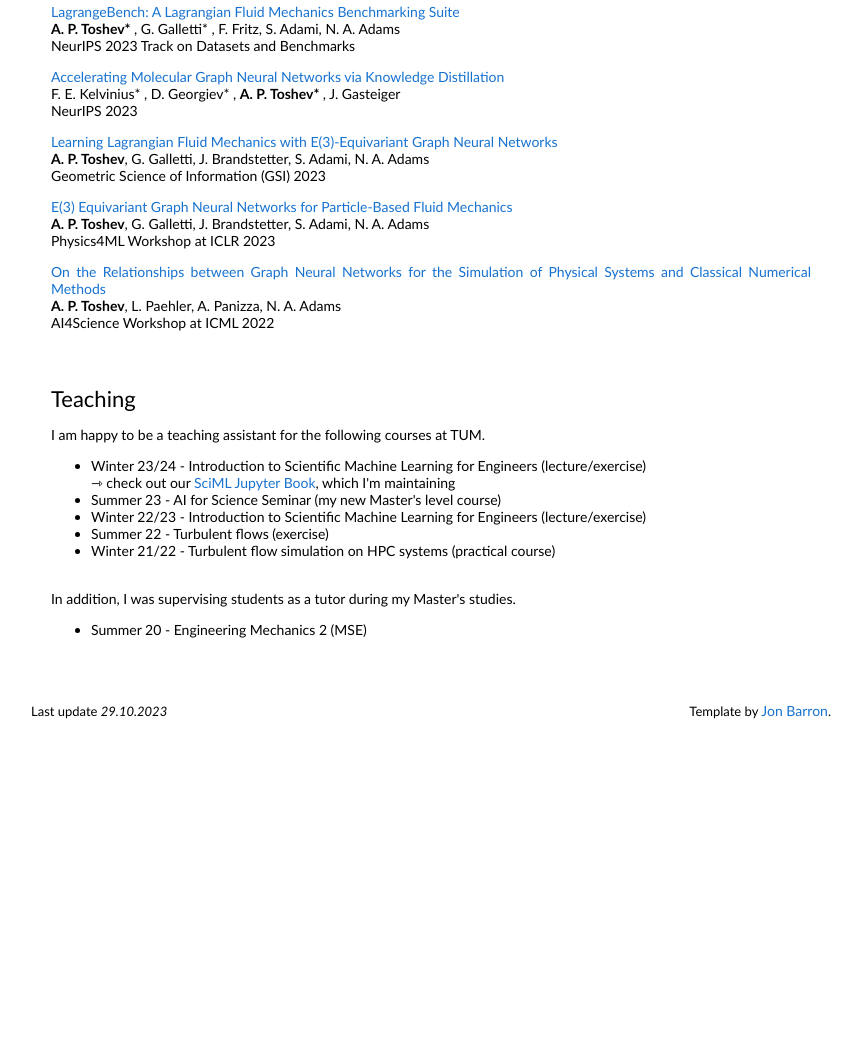
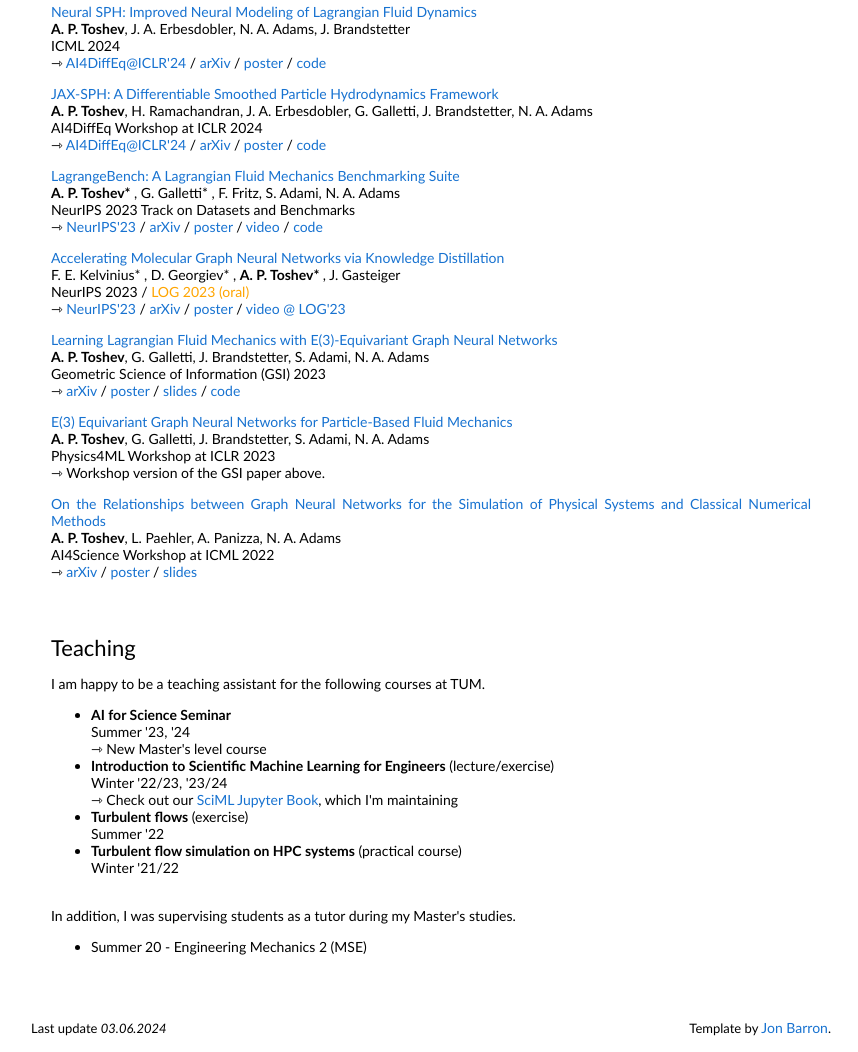
Before and after one commit to arturtoshev/arturtoshev.github.io, a plain HTML site: page index.html in a window 1280 px wide. Shown: the part 511-1563 px from the top of the page, without its empty margins (209-1067 px from the left). Before the commit the page ends 1251 px from the top, so only its background shows below. Drawn offline with Linux system fonts and the light colour scheme.

Commit message:
update CV

```diff
--- a/index.html
+++ b/index.html
@@ -25,7 +25,7 @@
               <p>I'm a PhD Candidate at <a href="https://www.tum.de/en/">Technical University of Munich</a> since April 2021 where I am supervised by Professor <a href="https://www.epc.ed.tum.de/en/aer/members/cv/prof-adams/">Nikolaus Adams</a>. My research combines Machine Learning and Particle-Based Fluid Dynamics.
               </p>
               <p>
-                More about me can be found in my <a href="data/CV20231031.pdf">Resume</a>. If you have some questions, just drop me an email or connect with me on one of the following platforms.
+                More about me can be found in my <a href="data/CV20240603.pdf">Resume</a>. If you have some questions, just drop me an email or connect with me on one of the following platforms.
               </p>
               <p style="text-align:center">
                 <a href="mailto:artur.toshev@tum.de">Email</a>&nbsp/&nbsp
@@ -60,28 +60,47 @@
               <td style="padding:20px;width:100%;vertical-align:middle">
                 <heading>Publications</heading>
                 <p>
+                  <a href=https://arxiv.org/abs/2402.06275>Neural SPH: Improved Neural Modeling of Lagrangian Fluid Dynamics</a><br>
+                  <b>A. P. Toshev</b>, J. A. Erbesdobler, N. A. Adams, J. Brandstetter <br>
+                  ICML 2024 <br>
+                  &#8702; <a href="https://iclr.cc/virtual/2024/21337">AI4DiffEq@ICLR'24</a> / </a><a href="https://arxiv.org/abs/2402.06275">arXiv</a> / <a href="https://iclr.cc/media/iclr-2024/Slides/21337.pdf">poster</a> / <a href="https://github.com/tumaer/neuralsph">code</a>
+                  <!-- &#8702; <a href="">website</a> / <a href="">arXiv</a> / <a href="">poster</a> / <a href="">video</a> / <a href="">code</a> -->
+                </p>
+                <p>
+                  <a href=https://arxiv.org/abs/2403.04750>JAX-SPH: A Differentiable Smoothed Particle Hydrodynamics Framework</a><br>
+                  <b>A. P. Toshev</b>, H. Ramachandran, J. A. Erbesdobler, G. Galletti, J. Brandstetter, N. A. Adams <br>
+                  AI4DiffEq Workshop at ICLR 2024 <br>
+                  &#8702; <a href="https://iclr.cc/virtual/2024/21397">AI4DiffEq@ICLR'24</a> / <a href="https://arxiv.org/abs/2403.04750">arXiv</a> / <a href="https://iclr.cc/media/iclr-2024/Slides/21397.pdf">poster</a> / <a href="https://github.com/tumaer/jax-sph">code</a>
+                </p>
+                <p>
                   <a href=https://arxiv.org/abs/2309.16342>LagrangeBench: A Lagrangian Fluid Mechanics Benchmarking Suite</a><br>
                   <b>A. P. Toshev<span class="equal-contribution">*</span> </b>, G. Galletti<span class="equal-contribution">*</span> , F. Fritz, S. Adami, N. A. Adams <br>
-                  NeurIPS 2023 Track on Datasets and Benchmarks
+                  NeurIPS 2023 Track on Datasets and Benchmarks <br>
+                  &#8702; <a href="https://neurips.cc/virtual/2023/poster/73681">NeurIPS'23</a> / <a href="https://arxiv.org/abs/2309.16342">arXiv</a> / <a href="https://neurips.cc/media/PosterPDFs/NeurIPS%202023/73681.png?t=1701538854.371201">poster</a> / <a href="https://neurips.cc/virtual/2023/poster/73681">video</a> / <a href="https://github.com/tumaer/lagrangebench">code</a>
                 </p>
                 <p>
                   <a href=https://arxiv.org/abs/2306.14818>Accelerating Molecular Graph Neural Networks via Knowledge Distillation</a><br>
                   F. E. Kelvinius<span class="equal-contribution">*</span> , D. Georgiev<span class="equal-contribution">*</span> , <b>A. P. Toshev<span class="equal-contribution">*</span> </b>, J. Gasteiger <br>
-                  NeurIPS 2023
+                  NeurIPS 2023 / <span style="color:orange;">LOG 2023 (oral)</span> <br>
+                  &#8702; <a href="https://neurips.cc/virtual/2023/poster/72565">NeurIPS'23</a> / <a href="https://arxiv.org/abs/2306.14818">arXiv</a> / <a href="https://www.dropbox.com/scl/fi/mvk39xzw0qxtvz1kqhuz3/poster_log_meetup_final.pdf?rlkey=vji3egao8yfk2349sw0yzf5el&dl=0">poster</a> / <a href="https://www.youtube.com/live/OcruIkiRkiU?si=2fZiQ2-n5MpTLh9t&t=2132">video @ LOG'23</a>
                 </p>
                 <p>
                   <a href=https://arxiv.org/abs/2305.15603>Learning Lagrangian Fluid Mechanics with E(3)-Equivariant Graph Neural Networks</a><br>
                   <b>A. P. Toshev</b>, G. Galletti, J. Brandstetter, S. Adami, N. A. Adams <br>
-                  Geometric Science of Information (GSI) 2023
-                </p>                <p>
+                  Geometric Science of Information (GSI) 2023 <br>
+                  &#8702; <a href="https://arxiv.org/abs/2305.15603">arXiv</a> / <a href="https://github.com/tumaer/sph-hae/blob/main/assets/poster.jpg">poster</a> / <a href="https://github.com/tumaer/sph-hae/blob/main/assets/slides.pdf">slides</a> / <a href="https://github.com/tumaer/sph-hae">code</a>
+                </p>
+                <p>
                   <a href=https://arxiv.org/abs/2304.00150>E(3) Equivariant Graph Neural Networks for Particle-Based Fluid Mechanics</a><br>
                   <b>A. P. Toshev</b>, G. Galletti, J. Brandstetter, S. Adami, N. A. Adams <br>
-                  Physics4ML Workshop at ICLR 2023
+                  Physics4ML Workshop at ICLR 2023 <br>
+                  &#8702; Workshop version of the GSI paper above.
                 </p>
                 <p>
                   <a href=https://arxiv.org/abs/2304.00146>On the Relationships between Graph Neural Networks for the Simulation of Physical Systems and Classical Numerical Methods</a><br>
                   <b>A. P. Toshev</b>, L. Paehler, A. Panizza, N. A. Adams <br>
-                  AI4Science Workshop at ICML 2022
+                  AI4Science Workshop at ICML 2022 <br>
+                  &#8702; <a href="https://arxiv.org/abs/2304.00146">arXiv</a> / <a href="https://www.dropbox.com/scl/fi/f4o3oq5umvptltznvpw63/AI4Science-poster.jpg?rlkey=s6ncfhz5p7ki5wazfxhu2ymtg&dl=0">poster</a> / <a href="https://www.dropbox.com/scl/fi/26cc8ait71eq8hakls2hz/AI4Science-ICML22.pdf?rlkey=xeic919pdpm3h3eokpsq0c57t&dl=0">slides</a>
                 </p>
               </td>
             </tr>
@@ -98,18 +117,27 @@
               <heading>Teaching</heading>
               <p>
                 I am happy to be a teaching assistant for the following courses at TUM.
-
+              </p>
               <ul>
-                    <li>Winter 23/24 - Introduction to Scientific Machine Learning for Engineers (lecture/exercise) <br>
-                      &#8702; check out our <a href=https://tumaer.github.io/SciML>SciML Jupyter Book</a>, which I'm maintaining
+                <li>
+                  <b>AI for Science Seminar</b> <br>
+                  Summer '23, '24 <br>
+                  &#8702; New Master's level course
                 </li>
-                    <li>Summer 23 - AI for Science Seminar (my new Master's level course) </li>
-                    <li>Winter 22/23 - Introduction to Scientific Machine Learning for Engineers  (lecture/exercise) </li>
-                    <li>Summer 22  - Turbulent flows (exercise) </li>
-                    <li>Winter 21/22 - Turbulent flow simulation on HPC systems (practical course) </li>
+                <li>
+                  <b>Introduction to Scientific Machine Learning for Engineers</b> (lecture/exercise) <br>
+                  Winter '22/23, '23/24 <br>
+                  &#8702; Check out our <a href=https://tumaer.github.io/SciML>SciML Jupyter Book</a>, which I'm maintaining
+                </li>
+                <li>
+                  <b>Turbulent flows</b> (exercise) <br>
+                  Summer '22
+                </li>
+                <li>
+                  <b> Turbulent flow simulation on HPC systems</b> (practical course) <br>
+                  Winter '21/22
+                </li>
               </ul>
-                </p>
-
               <p>
                 <br>
                 In addition, I was supervising students as a tutor during my Master's studies.
@@ -179,7 +207,7 @@
             <td style="padding:0px">
                 <br>
                 <p style="text-align:left;font-size:small;">
-                  Last update <i>29.10.2023</i>
+                  Last update <i>03.06.2024</i>
                 </p>
             </td>
             <td style="padding:0px">
```
Also changed, not shown: 2 other files. Lines whose indentation alone changed are shown as unchanged.
